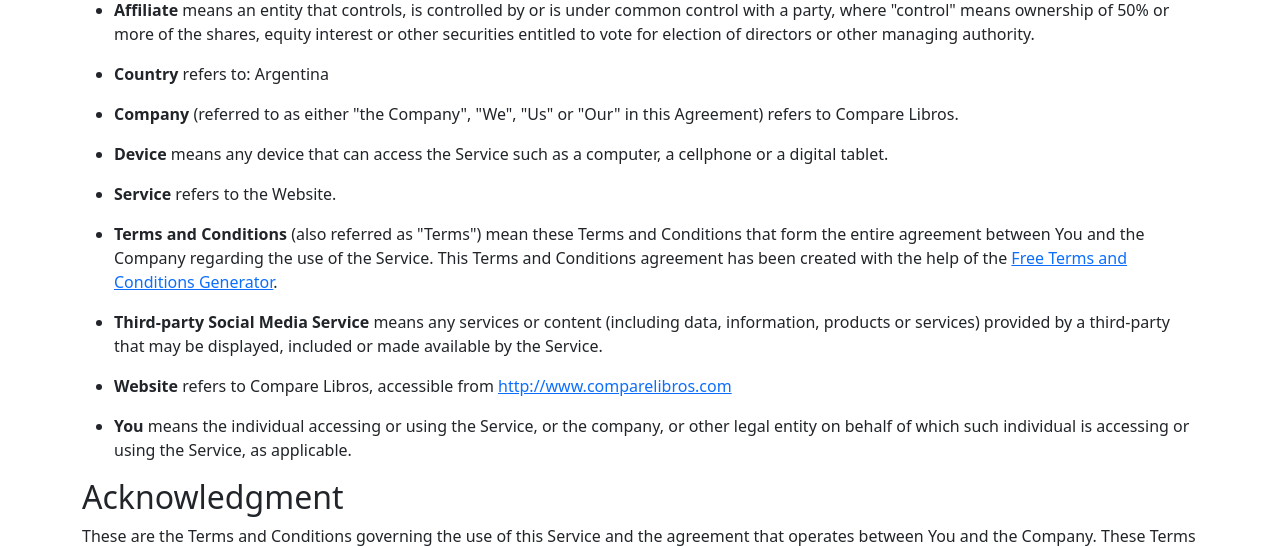
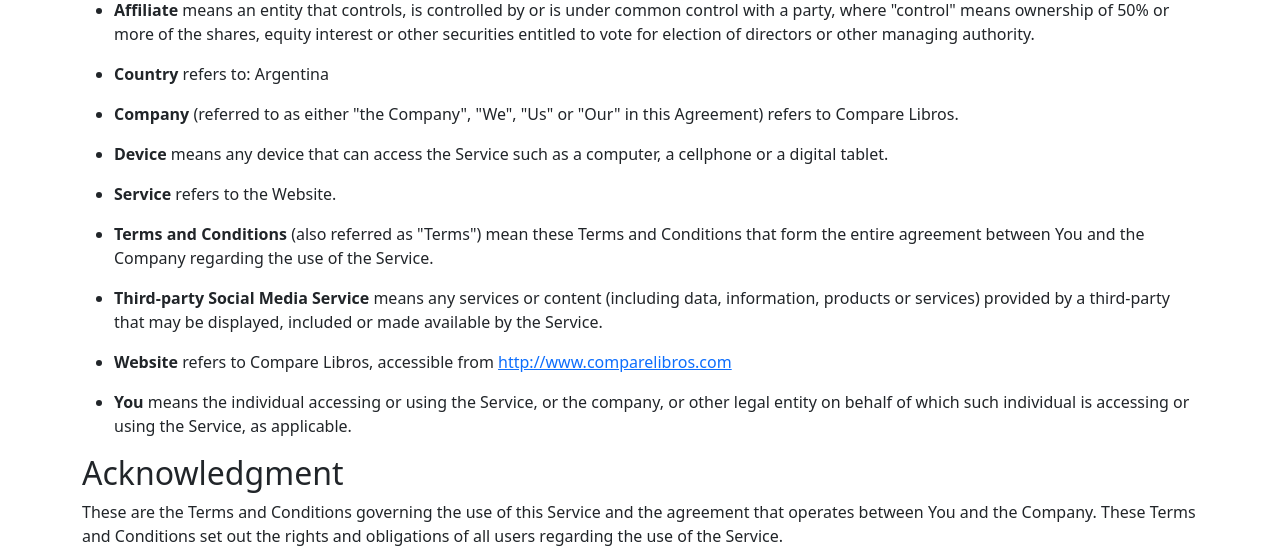
Before and after one commit to tanomonaco/comparador-libros, a Flask app: page /terms-of-service in a window 1280 px wide. Shown: the part 523-1069 px from the top of the page. Run offline with Flask 3, Linux system fonts and the light colour scheme.

Commit message:
docs: Actualiza contenido de páginas legales

```diff
--- a/templates/legal/privacy.html
+++ b/templates/legal/privacy.html
@@ -14,7 +14,7 @@
         <h1>Privacy Policy</h1>
 <p>Last updated: July 13, 2025</p>
 <p>This Privacy Policy describes Our policies and procedures on the collection, use and disclosure of Your information when You use the Service and tells You about Your privacy rights and how the law protects You.</p>
-<p>We use Your Personal data to provide and improve the Service. By using the Service, You agree to the collection and use of information in accordance with this Privacy Policy. This Privacy Policy has been created with the help of the <a href="https://www.freeprivacypolicy.com/free-privacy-policy-generator/" target="_blank">Free Privacy Policy Generator</a>.</p>
+<p>We use Your Personal data to provide and improve the Service. By using the Service, You agree to the collection and use of information in accordance with this Privacy Policy.</p>
 <h2>Interpretation and Definitions</h2>
 <h3>Interpretation</h3>
 <p>The words of which the initial letter is capitalized have meanings defined under the following conditions. The following definitions shall have the same meaning regardless of whether they appear in singular or in plural.</p>
--- a/templates/legal/terms.html
+++ b/templates/legal/terms.html
@@ -36,7 +36,7 @@
 <p><strong>Service</strong> refers to the Website.</p>
 </li>
 <li>
-<p><strong>Terms and Conditions</strong> (also referred as &quot;Terms&quot;) mean these Terms and Conditions that form the entire agreement between You and the Company regarding the use of the Service. This Terms and Conditions agreement has been created with the help of the <a href="https://www.freeprivacypolicy.com/free-terms-and-conditions-generator/" target="_blank">Free Terms and Conditions Generator</a>.</p>
+<p><strong>Terms and Conditions</strong> (also referred as &quot;Terms&quot;) mean these Terms and Conditions that form the entire agreement between You and the Company regarding the use of the Service.</p>
 </li>
 <li>
 <p><strong>Third-party Social Media Service</strong> means any services or content (including data, information, products or services) provided by a third-party that may be displayed, included or made available by the Service.</p>
```
